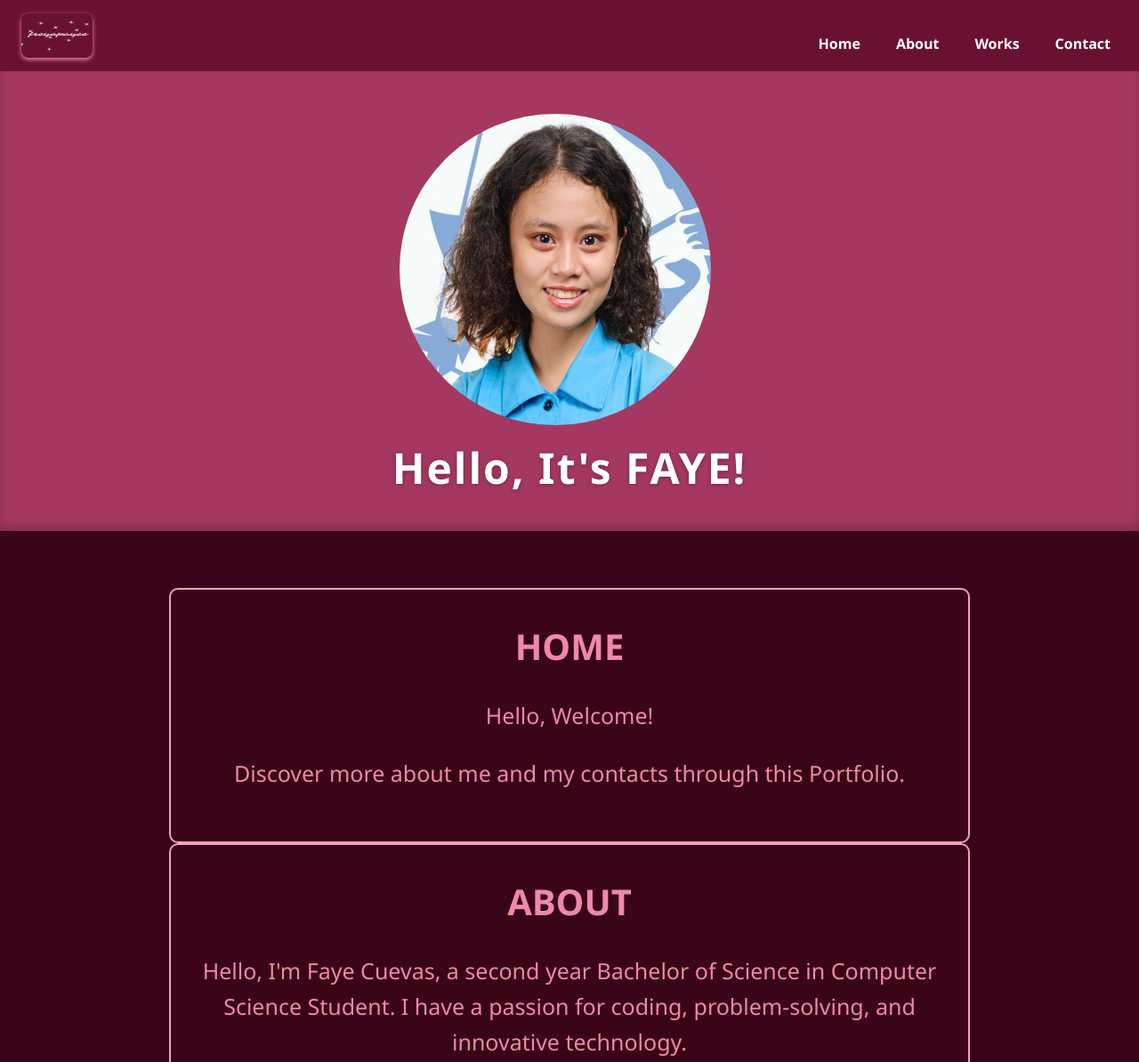
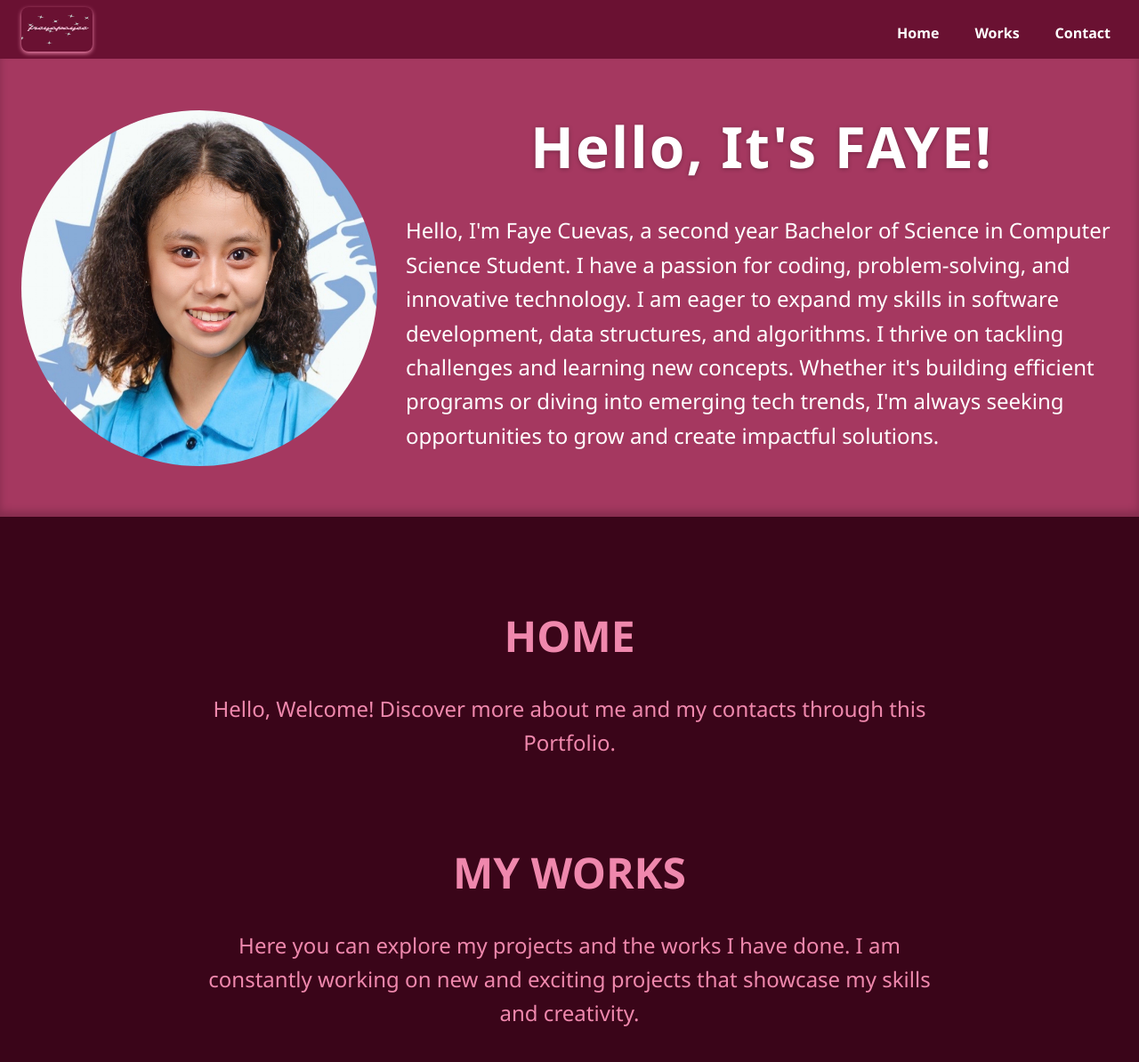
Before and after one commit to freyapayee/freyangelique, a plain HTML site: page index.html in a window 1280 px wide. Shown: the top 1194 px of the page at 89% size. Drawn offline with Linux system fonts and the light colour scheme.

Commit message:
third push

```diff
--- a/index.html
+++ b/index.html
@@ -11,44 +11,38 @@
         <img src="logo.png" alt="logo" class="logo" />
         <ul>
             <li><a href="#home">Home</a></li>
-            <li><a href="#about">About</a></li>
             <li><a href="#works">Works</a></li>
             <li><a href="#contact">Contact</a></li>
         </ul>
     </nav>
+
     <header class="header-container">
+        <div class="header-content">
             <img src="me.jpeg" alt="Faye" class="faye-photo"/>
             <div class="header-text">
                 <h1>Hello, It's FAYE!</h1>
+                <p>Hello, I'm Faye Cuevas, a second year Bachelor of Science in Computer Science Student.
+                I have a passion for coding, problem-solving, and innovative technology. I am eager to expand my skills in software development, data structures, and algorithms. I thrive on tackling challenges and learning new concepts. Whether it's building efficient programs or diving into emerging tech trends, I'm always seeking opportunities to grow and create impactful solutions.</p>
+            </div>
         </div>
     </header>
-        </div>
-    </header>
+
     <main>
         <div class="content">
             <div class="section" id="home">
                 <h2>HOME</h2>
-        <p> Hello, Welcome! </p>
-        <p> Discover more about me and my contacts through this Portfolio.</p>
-    </div>
-    <div class="section" id="about">
-        <h2>ABOUT</h2>
-        <p>Hello, I'm Faye Cuevas, a second year Bachelor of Science in Computer Science Student.
-            I have a passion for coding, problem-solving, and innovative technology.
-        <p> I am eager to expand my skills in softwar
-            e development, data structures, and algorithms, I thrive on tackling challenges and learning new concepts.
-            Whether it's building efficient programs or diving into emerging tech trends, I'm always seeking opportunities to grow and create impactful solutions.</p>
-        </p>
+                <p>Hello, Welcome! Discover more about me and my contacts through this Portfolio.</p>
             </div>
             <div class="section" id="works">
                 <h2>MY WORKS</h2>
-        <p>Discover my works here.</p>
+                <p>Here you can explore my projects and the works I have done. I am constantly working on new and exciting projects that showcase my skills and creativity.</p>
             </div>
             <div class="section" id="contact">
                 <h2>CONTACT ME</h2>
+                <p>If you would like to get in touch, feel free to reach out through my social media or email.</p>
                 <a href="https://web.facebook.com/faye.nanagadcuevas"><img src="fb.png" alt="fb" class="icons"/></a>
                 <a href="https://www.instagram.com/freyapayee/"><img src="ig.png" alt="ig" class="iconsig"/></a> <br />
-        <p> Email: fayecuevas1213@gmail.com</p>
+                <p>Email: fayecuevas1213@gmail.com</p>
             </div>
         </div>
     </main>
--- a/style.css
+++ b/style.css
@@ -4,13 +4,12 @@ body, h1, h2, ul, li {
     box-sizing: border-box;
     font-family: 'Segoe UI', Tahoma, Geneva, Verdana, sans-serif;
     text-align: center;
-    font-size: 40px;
 }
+
 body {
     background: rgb(58, 5, 25);
     color: rgb(239, 136, 173);
     line-height: 1.6;
-    text-align: center;
     font-size: 25px;
 }
 
@@ -57,70 +56,24 @@ nav ul li a:hover {
     box-shadow: 0 0 8px rgb(239, 136, 173);
 }
 
-header {
-    padding: 3rem 1.5rem 2rem;
-    text-align: center;
+.header-container {
+    display: flex;
+    align-items: center;
+    padding: 3rem 1.5rem;
     background: rgb(165, 56, 96);
     color: white;
     box-shadow: inset 0 -6px 10px rgba(0, 0, 0, 0.2);
-    font-family: 'Segoe UI', Tahoma, Geneva, Verdana, sans-serif;
 }
 
-header h1 {
-    font-size: 3rem;
-    font-weight: 700;
-    letter-spacing: 2px;
-    text-shadow: 0 1px 5px rgba(0,0,0,0.3);
+.header-content {
+    display: flex;
+    align-items: center;
+    justify-content: center;
 }
 
-main {
-    max-width: 900px;
-    margin: 2rem auto;
-    padding: 2rem;
-    display: grid;
-    grid-template-columns: repeat(auto-fit, minmax(260px, 1fr));
-
-}
-
-main .section {
-    padding: 2rem;
-    border-radius: 10px;
-    border: 2px solid rgb(248, 160, 193);
-    box-shadow: 0 4px 12px rgba(0,0,0,0.08);
-    text-align: center;
-    transition: box-shadow 0.3s ease, border-color 0.3s ease;
-
-
-
-}
-
-main section:hover {
-    box-shadow: 0 0 15px rgb(239, 136, 173);
-}
-
-main section:active {
-    box-shadow: 0 0 20px rgb(239, 136, 173);
-    border-color: rgb(165, 56, 96);
-}
-
-main section h2 {
-    margin-bottom: 1rem;
-    color: rgb(239, 136, 173);
-    font-weight: 700;
-    font-size: 1.5rem;
-    font-family: 'Segoe UI', Tahoma, Geneva, Verdana, sans-serif;
-    letter-spacing: 0.7px;
-    text-align: center;
-}
-
-header{
-    align-items: center;
-}
-
-
 .faye-photo {
-    height: 350px;
-    width: 350px;
+    height: 400px;
+    width: 400px;
     border-radius: 50%;
     margin-right: 2rem;
     box-shadow: 0 0 0 rgba(0,0,0,0);
@@ -132,26 +85,59 @@ header{
 }
 
 .header-text {
-    text-align: center;
-    transition: text-shadow 0.3s ease;
-    font-size: 100px;
+    text-align: left;
 }
 
-.header-text:hover {
-    text-shadow: 0 0 15px rgb(165, 56, 96);
+.header-text h1 {
+    font-size: 4rem;
+    font-weight: 700;
+    letter-spacing: 2px;
+    text-shadow: 0 1px 5px rgba(0,0,0,0.3);
 }
-.section {
+
+.header-text p {
+    font-size: 1.5rem;
+}
+
+main {
+    max-width: 900px;
+    margin: 2rem auto;
+    padding: 2rem;
+    display: grid;
+    grid-template-columns: repeat(auto-fit, minmax(260px, 1fr));
+}
+
+main .section {
+    padding: 2rem;
+    text-align: center;
     transition: box-shadow 0.3s ease;
 }
 
-.section:hover {
+main .section h2 {
+    font-size: 3rem; /* Increased font size for section titles */
+    color: rgb(239, 136, 173);
+    font-weight: 700;
+    margin-bottom: 1rem;
+}
+
+main .section p {
+    font-size: 1.5rem; /* Increased font size for section paragraphs */
+}
+
+main section:hover {
     box-shadow: 0 0 15px rgb(239, 136, 173);
 }
-.icons{
-   height: 60px;
-   width: 50px;
+
+main section:active {
+    box-shadow: 0 0 20px rgb(239, 136, 173);
 }
-.iconsig{
+
+.icons {
+    height: 60px;
+    width: 50px;
+}
+
+.iconsig {
     height: 60px;
     width: 70px;
 }
```
Lines whose indentation alone changed are shown as unchanged.
